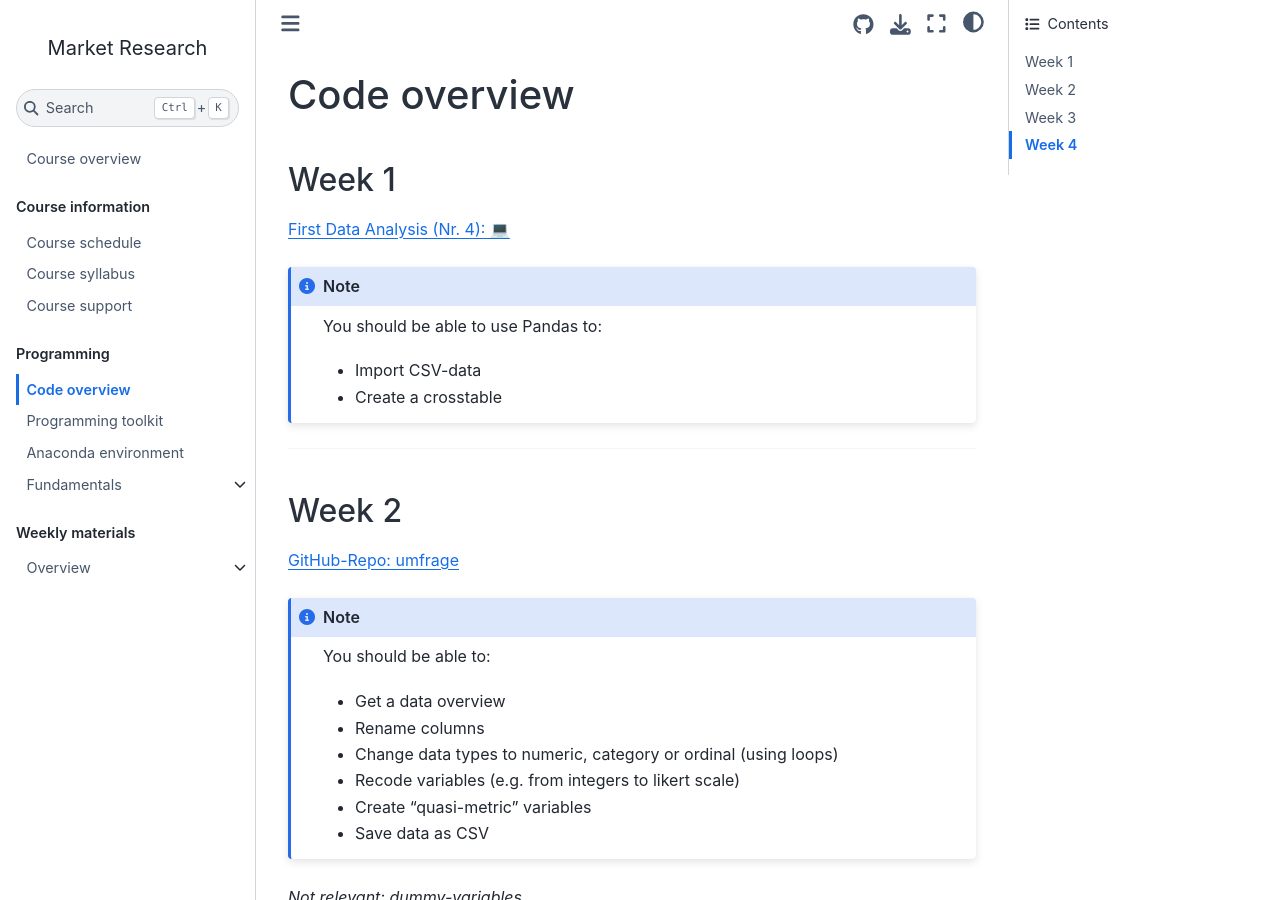
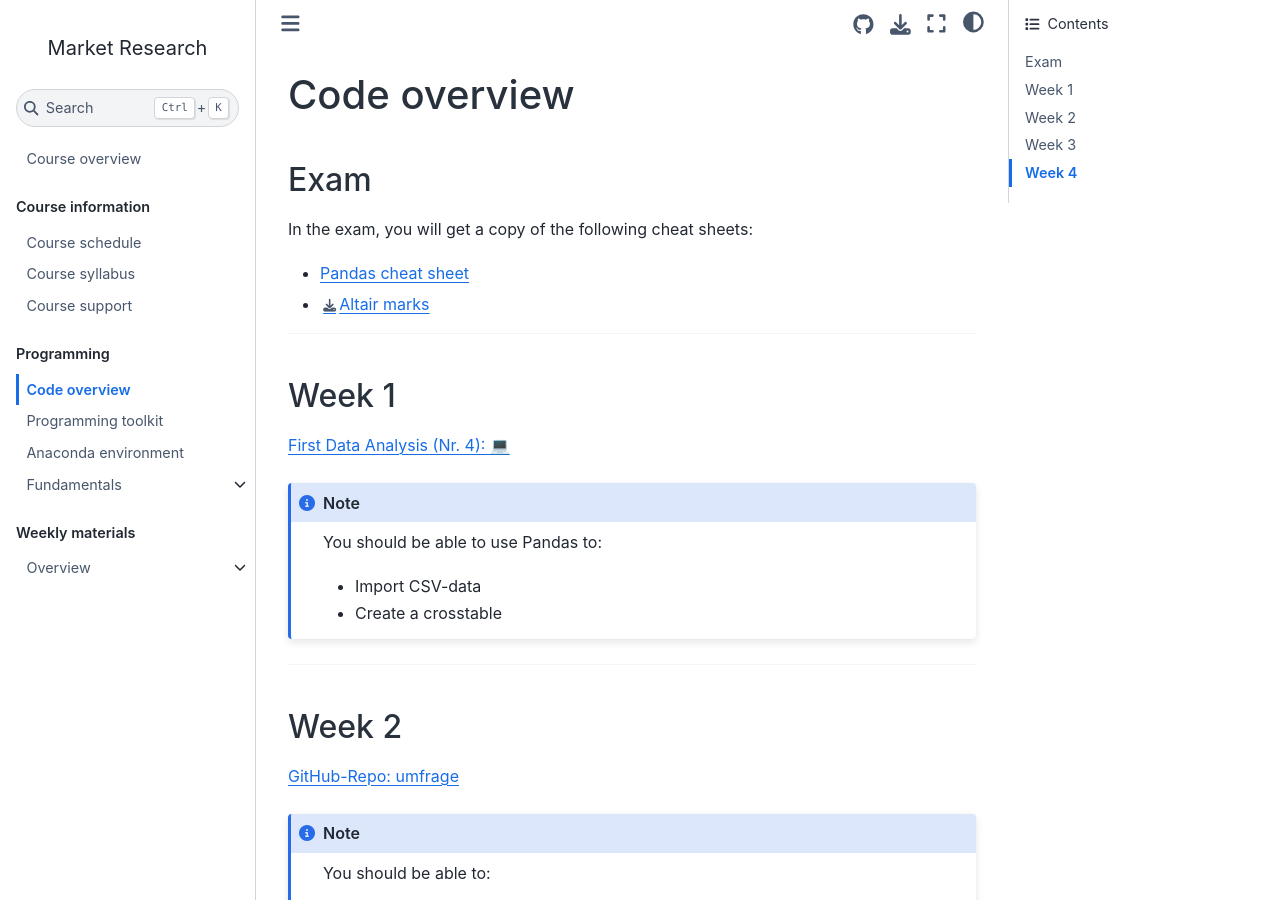
Before and after one commit to mr-ws22/website, a Jupyter Book: the page built from code/code-overview.md, in a window 1280 px wide and 900 px high. Built offline with Jupyter Book 1.0.4 settings and Sphinx 7.4.7 and the Sphinx Book theme 1.1.4, drawn with Linux system fonts in a browser that asks for light colours; comment, search, counter and statistics services are not loaded.

Commit message:
Update code-overview.md

```diff
--- a/code/code-overview.md
+++ b/code/code-overview.md
@@ -1,4 +1,14 @@
 # Code overview
+
+## Exam
+
+In the exam, you will get a copy of the following cheat sheets:
+
+- [Pandas cheat sheet](https://pandas.pydata.org/Pandas_Cheat_Sheet.pdf)
+
+- [Altair marks](../_static/img/altair-marks.png)
+
+---
 
 ## Week 1
 
```
